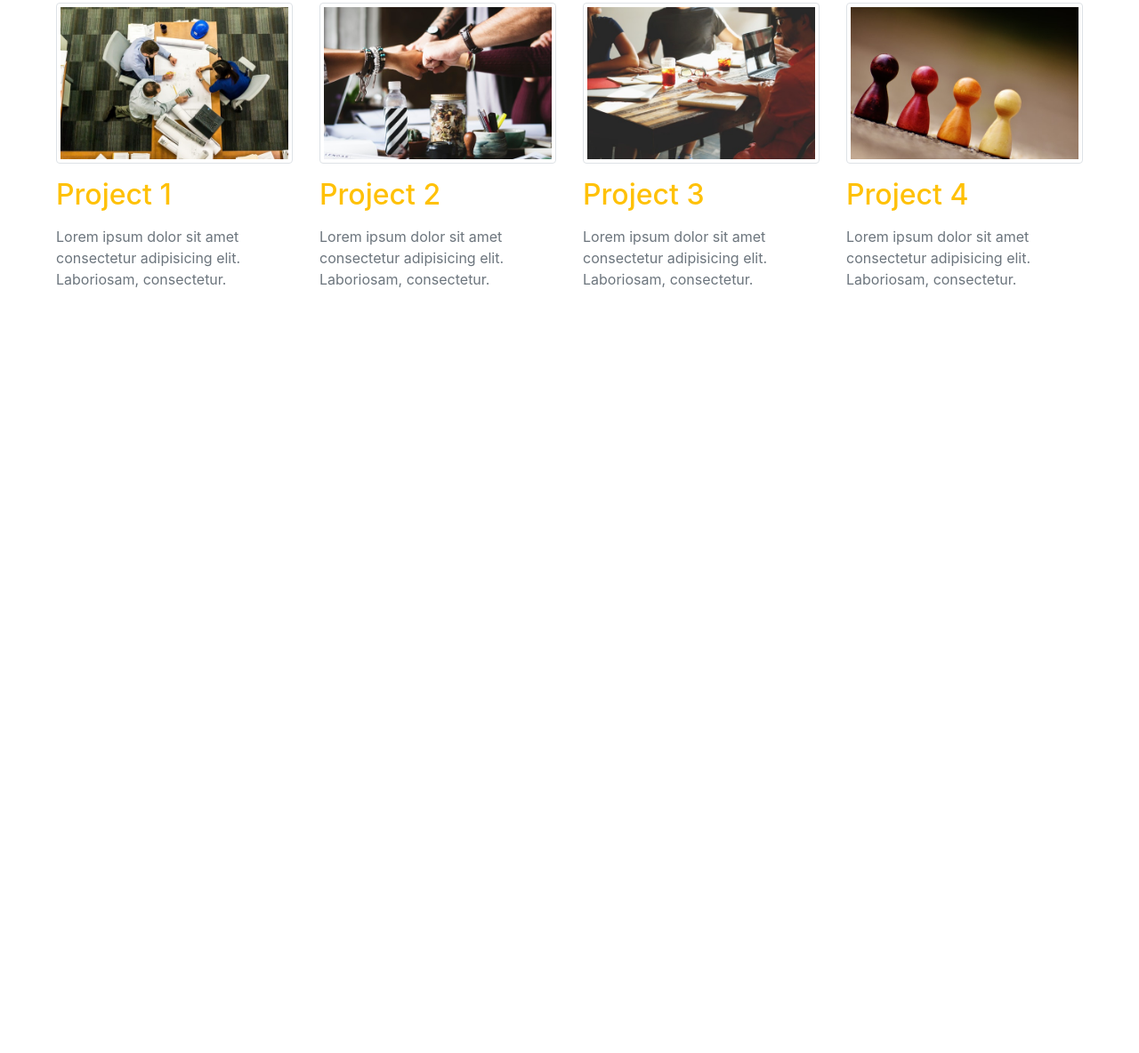
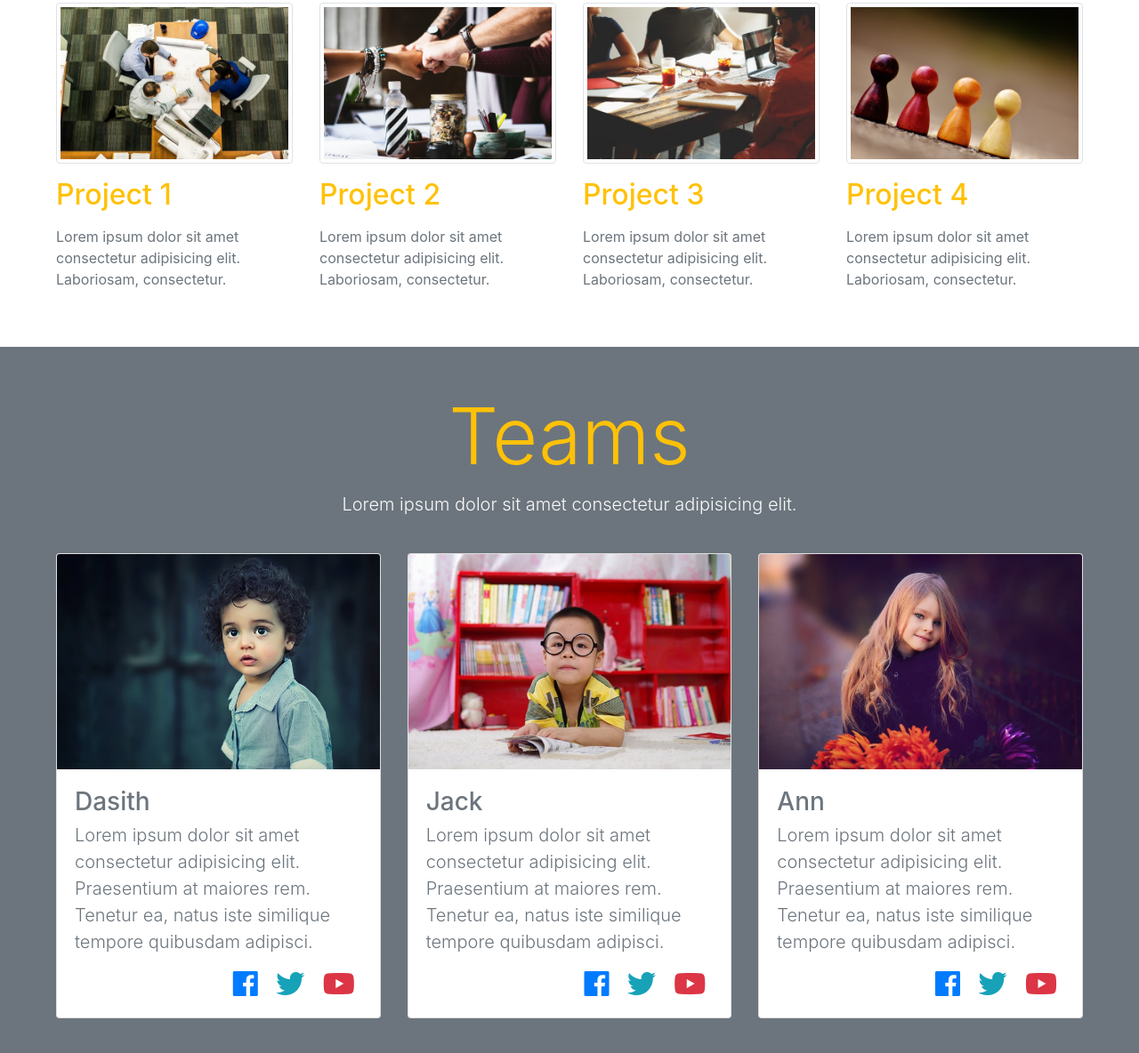
Before and after one commit to dnperera/company-website-layout, a plain HTML site: page index.html in a window 1280 px wide. Shown: the part 1698-2882 px from the top of the page at 89% size. Before the commit the page ends 2088 px from the top, so only its background shows below. Drawn offline with nearby package versions, Linux system fonts and the light colour scheme.

Commit message:
team section added

```diff
--- a/index.html
+++ b/index.html
@@ -160,6 +160,99 @@
     </div>
   </section>
   <!-- End Projects -->
+  <!-- Team -->
+  <section class="p-sm-5 p-2 bg-secondary">
+    <div class="container-fluid">
+      <!-- Title -->
+      <div class="row">
+        <div class="col text-center mb-4">
+          <h1 class="text-warning display-2">Teams</h1>
+          <p class="lead text-light">
+            Lorem ipsum dolor sit amet consectetur adipisicing elit.
+          </p>
+        </div>
+      </div>
+      <!-- End Title -->
+      <div class="row">
+        <div class="col-lg-4 col-sm-10 mx-auto mb-4">
+          <div class="card">
+            <img src="images/kid1.jpg" class="card-img-top" alt="">
+            <div class="card-body">
+              <div class="card-title">
+                <h3 class="text-muted">Dasith</h3>
+              </div>
+              <div class="card-subtitle">
+                <p class="lead text-secondary">Lorem ipsum dolor sit amet consectetur adipisicing elit. Praesentium at maiores rem. Tenetur ea, natus iste
+                  similique tempore quibusdam adipisci.</p>
+              </div>
+              <div class="text-right">
+                <a href="#">
+                  <i class="fab fa-facebook fa-2x text-primary mx-2 "></i>
+                </a>
+                <a href="#">
+                  <i class="fab fa-twitter fa-2x text-info mx-2"></i>
+                </a>
+                <a href="#">
+                  <i class="fab fa-youtube fa-2x text-danger mx-2"></i>
+                </a>
+              </div>
+            </div>
+          </div>
+        </div>
+        <div class="col-lg-4 col-sm-10 mx-auto mb-4">
+          <div class="card">
+            <img src="images/kid2.jpg" class="card-img-top" alt="">
+            <div class="card-body">
+              <div class="card-title">
+                <h3 class="text-muted">Jack</h3>
+              </div>
+              <div class="card-subtitle">
+                <p class="lead text-secondary">Lorem ipsum dolor sit amet consectetur adipisicing elit. Praesentium at maiores rem. Tenetur ea, natus iste
+                  similique tempore quibusdam adipisci.</p>
+              </div>
+              <div class="text-right">
+                <a href="#">
+                  <i class="fab fa-facebook fa-2x text-primary mx-2 "></i>
+                </a>
+                <a href="#">
+                  <i class="fab fa-twitter fa-2x text-info mx-2"></i>
+                </a>
+                <a href="#">
+                  <i class="fab fa-youtube fa-2x text-danger mx-2"></i>
+                </a>
+              </div>
+            </div>
+          </div>
+        </div>
+        <div class="col-lg-4 col-sm-10 mx-auto mb-4">
+          <div class="card">
+            <img src="images/kid3.jpg" class="card-img-top" alt="">
+            <div class="card-body">
+              <div class="card-title">
+                <h3 class="text-muted">Ann</h3>
+              </div>
+              <div class="card-subtitle">
+                <p class="lead text-secondary">Lorem ipsum dolor sit amet consectetur adipisicing elit. Praesentium at maiores rem. Tenetur ea, natus iste
+                  similique tempore quibusdam adipisci.</p>
+              </div>
+              <div class="text-right">
+                <a href="#">
+                  <i class="fab fa-facebook fa-2x text-primary mx-2 "></i>
+                </a>
+                <a href="#">
+                  <i class="fab fa-twitter fa-2x text-info mx-2"></i>
+                </a>
+                <a href="#">
+                  <i class="fab fa-youtube fa-2x text-danger mx-2"></i>
+                </a>
+              </div>
+            </div>
+          </div>
+        </div>
+      </div>
+    </div>
+  </section>
+  <!-- End Team -->
   <!-- Optional JavaScript -->
   <!-- jQuery first, then Popper.js, then Bootstrap JS -->
   <script src="https://code.jquery.com/jquery-3.2.1.slim.min.js" integrity="sha384-KJ3o2DKtIkvYIK3UENzmM7KCkRr/rE9/Qpg6aAZGJwFDMVNA/GpGFF93hXpG5KkN"
```
